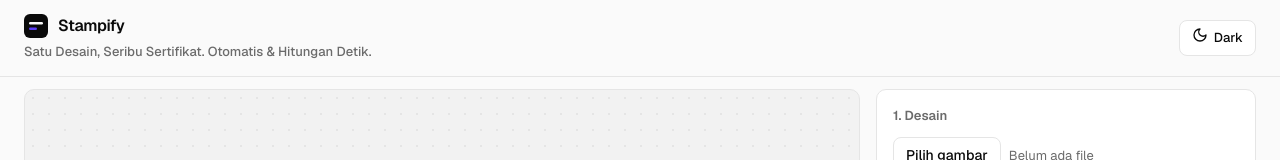
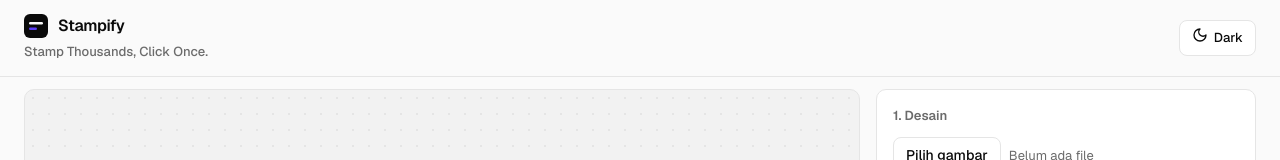
Before and after one commit to SeptianProject/stampify, a plain HTML site: page index.html in a window 1280 px wide. Shown: the top 160 px of the page. Drawn offline with nearby package versions, Linux system fonts and the light colour scheme.

Commit message:
feat: update branding

```diff
--- a/index.html
+++ b/index.html
@@ -2,7 +2,7 @@
 <html lang="id">
   <head>
     <meta charset="utf-8" />
-    <title>Stampify – isi nama ke desain secara massal</title>
+    <title>Stampify – Stamp Thousands, Click Once.</title>
     <meta
       name="viewport"
       content="width=device-width, initial-scale=1, viewport-fit=cover" />
@@ -360,7 +360,7 @@
               font-weight: 500;
               color: var(--mute);
             ">
-            Satu Desain, Seribu Sertifikat. Otomatis & Hitungan Detik.
+            Stamp Thousands, Click Once.
           </p>
         </div>
         <button
```
